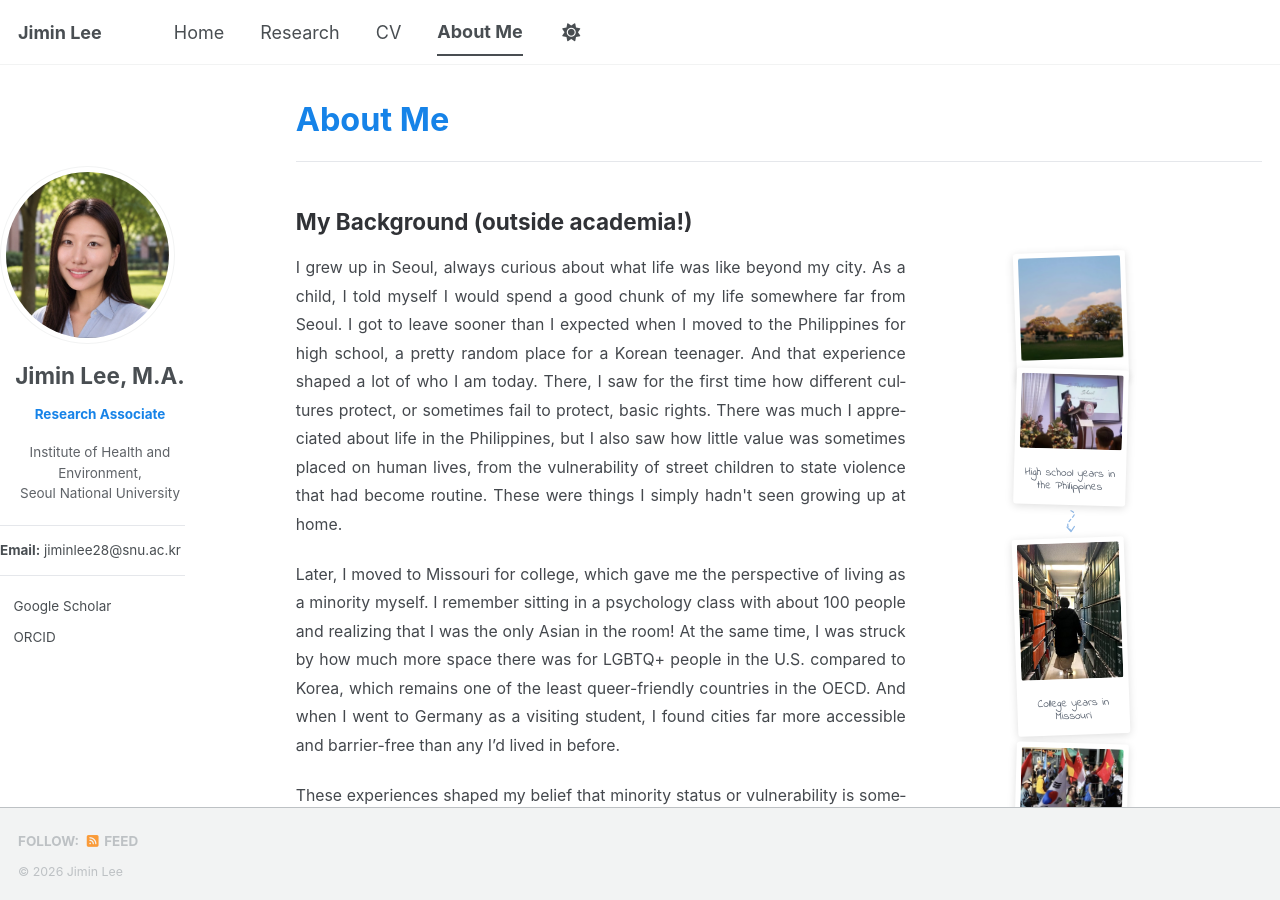
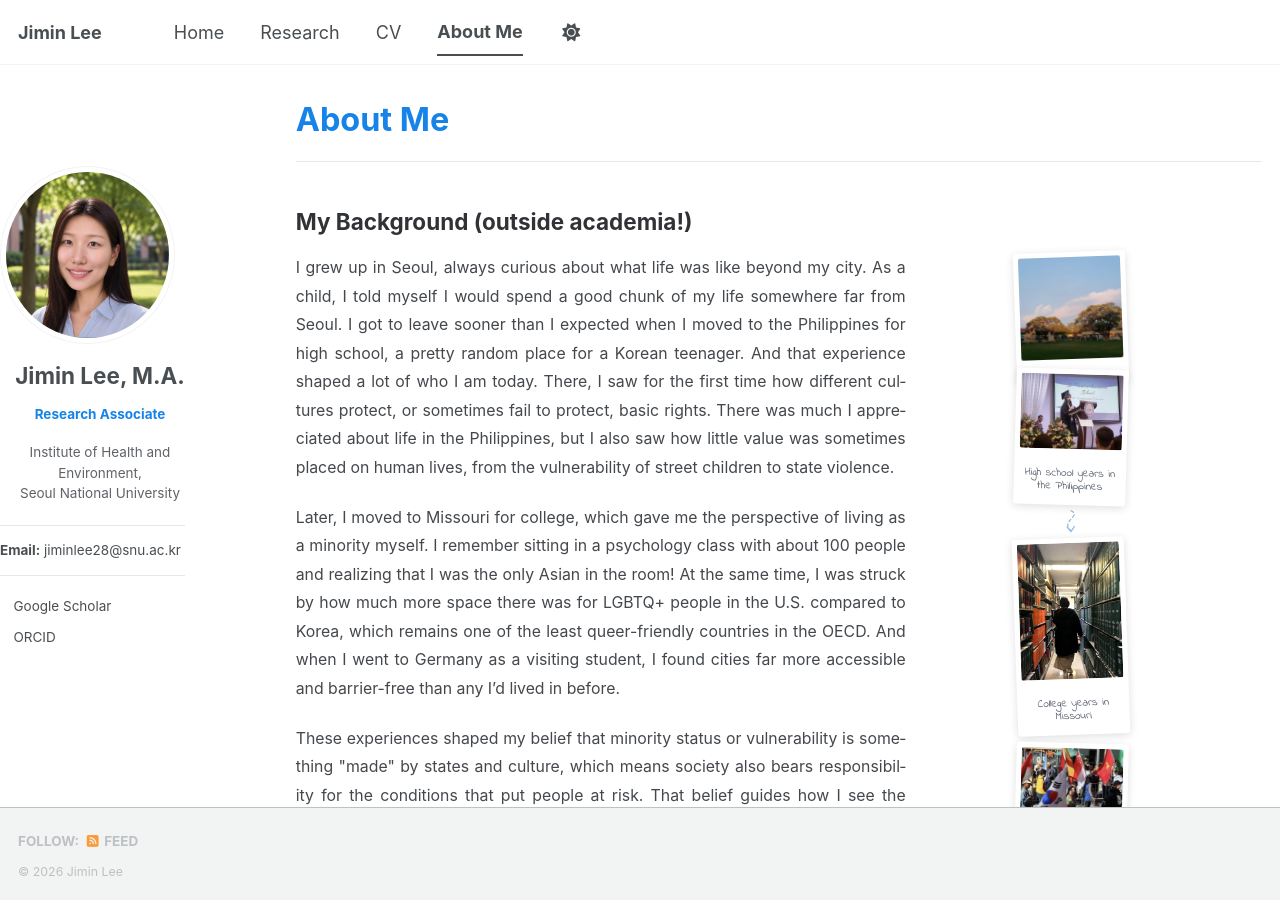
Before and after one commit to jiminlee-research/jiminlee-research.github.io, a Jekyll site: the page built from _pages/about-me.md, in a window 1280 px wide and 900 px high. Built offline with Jekyll 4.4.1, drawn with Linux system fonts in a browser that asks for light colours; a style sheet for code colours, icons or effects is not loaded.

Commit message:
Soften Philippines passage on About Me
Co-Authored-By: Claude Opus 5.5 <noreply@anthropic.com>
Claude-Session: https://claude.ai/code/session_01PcjxNfDHwsJtJ6agebrJHV

```diff
--- a/_pages/about-me.md
+++ b/_pages/about-me.md
@@ -129,7 +129,7 @@ author_profile: true
 
 <h2>My Background (outside academia!)</h2>
 
-<p>I grew up in Seoul, always curious about what life was like beyond my city. As a child, I told myself I would spend a good chunk of my life somewhere far from Seoul. I got to leave sooner than I expected when I moved to the Philippines for high school, a pretty random place for a Korean teenager. And that experience shaped a lot of who I am today. There, I saw for the first time how different cultures protect, or sometimes fail to protect, basic rights. There was much I appreciated about life in the Philippines, but I also saw how little value was sometimes placed on human lives, from the vulnerability of street children to state violence that had become routine. These were things I simply hadn't seen growing up at home.</p>
+<p>I grew up in Seoul, always curious about what life was like beyond my city. As a child, I told myself I would spend a good chunk of my life somewhere far from Seoul. I got to leave sooner than I expected when I moved to the Philippines for high school, a pretty random place for a Korean teenager. And that experience shaped a lot of who I am today. There, I saw for the first time how different cultures protect, or sometimes fail to protect, basic rights. There was much I appreciated about life in the Philippines, but I also saw how little value was sometimes placed on human lives, from the vulnerability of street children to state violence.</p>
 
 <p>Later, I moved to Missouri for college, which gave me the perspective of living as a minority myself. I remember sitting in a psychology class with about 100 people and realizing that I was the only Asian in the room! At the same time, I was struck by how much more space there was for LGBTQ+ people in the U.S. compared to Korea, which remains one of the least queer-friendly countries in the OECD. And when I went to Germany as a visiting student, I found cities far more accessible and barrier-free than any I’d lived in before.</p>
 
```
